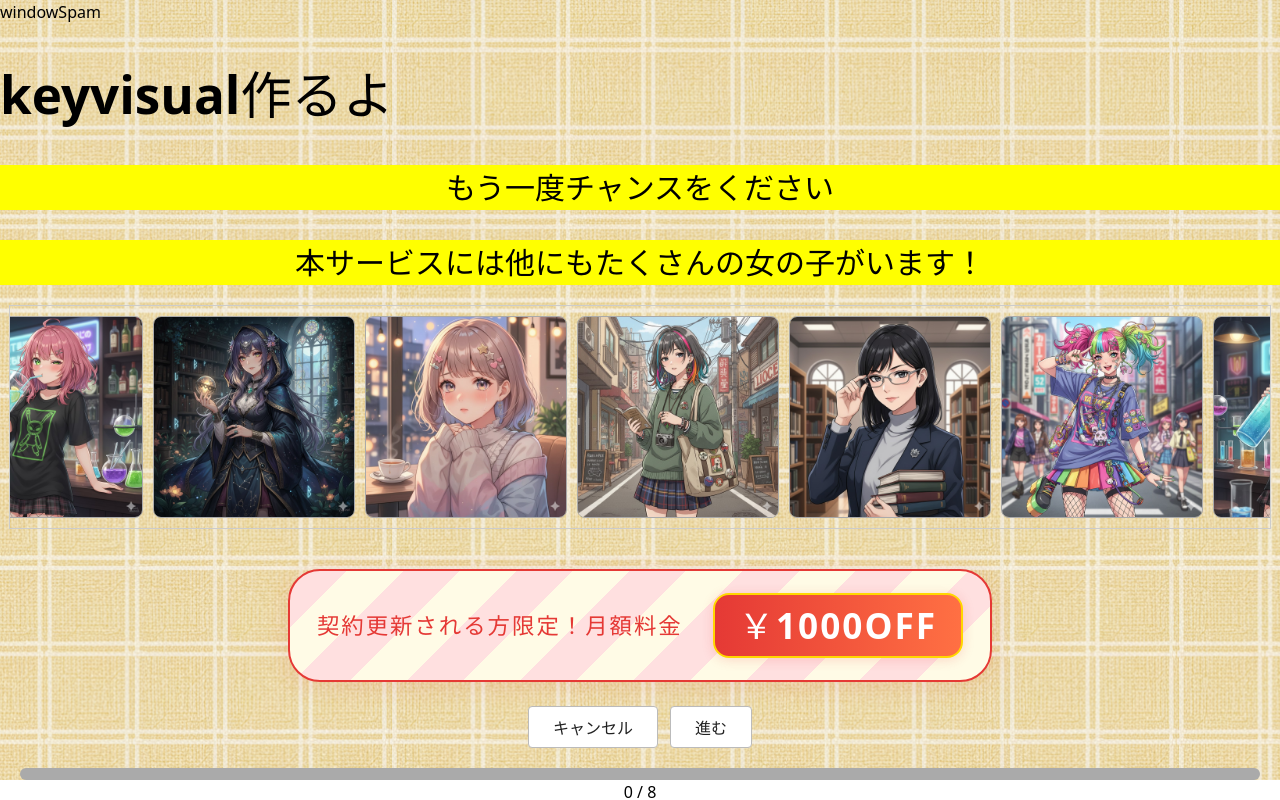
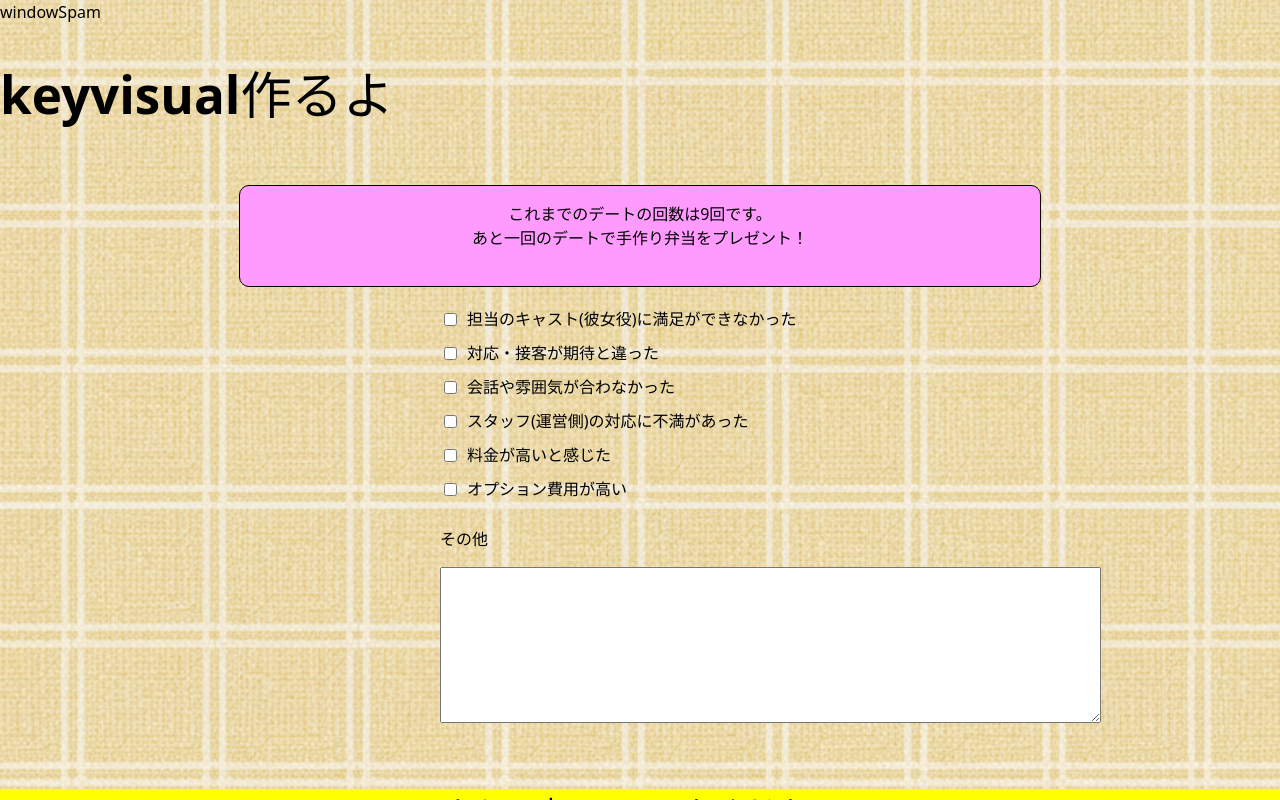
Before and after one commit to junpei-8/8-kanojo, a Vue app: page / in a window 1280 px wide. Both pictures are taken after a click on the button "ゲームスタート". Shown: the top 800 px of the page. Built offline with nearby package versions, Linux system fonts and the light colour scheme.

Commit message:
feat: 退会理由の実装を追加

```diff
--- a/src/App.vue
+++ b/src/App.vue
@@ -6,6 +6,7 @@ import OpeningScene from './fragments/scenes/OpeningScene.vue'
 import EndingScene from './fragments/scenes/EndingScene.vue'
 import GameButtons from './fragments/sections/GameButtons.vue'
 import KeyVisual from './fragments/sections/KeyVisual.vue'
+import ReasonSection from './fragments/sections/ReasonSection.vue'
 import OtherKanojoSection from './fragments/sections/OtherKanojoSection.vue'
 import GameFooter from './fragments/sections/GameFooter.vue'
 
@@ -77,6 +78,8 @@ function onProceed() {
 
       <KeyVisual />
 
+      <ReasonSection />
+
       <OtherKanojoSection
         :is-anomaly="gameState.currentAnomaly.id === 'otherKanojos'"
       />
--- /dev/null
+++ b/src/fragments/sections/ReasonSection.vue
@@ -0,0 +1,150 @@
+<script setup>
+import { ref, watch } from 'vue'
+const selectedReasons = ref([])
+
+const handleCheckboxChange = (event) => {
+  const value = event.target.value
+  if (event.target.checked) {
+    selectedReasons.value.push(value)
+  } else {
+    const index = selectedReasons.value.indexOf(value)
+    if (index > -1) {
+      selectedReasons.value.splice(index, 1)
+    }
+  }
+}
+
+watch(selectedReasons, (newValue) => {
+  if (newValue.length >= 3) {
+    window.location.href = '/'
+  }
+}, { deep: true })
+</script>
+
+<template>
+  <div class="container">
+    <div class="lunch-box">
+      <div class="box">
+        <p>これまでのデートの回数は9回です。<br>
+        あと一回のデートで手作り弁当をプレゼント！
+        </p>
+      </div>
+    </div>
+    <div class="cancel-reason">
+      <form action="/cancel" method="post">
+        <div class="cancel-reason-item">
+          <label for="cancel-reason-1">
+            <input type="checkbox" id="cancel-reason-1" name="cancel-reason" value="cast-dissatisfaction" @change="handleCheckboxChange">担当のキャスト(彼女役)に満足ができなかった
+          </label>
+        </div>
+        <div class="cancel-reason-item">
+          <label for="cancel-reason-2">
+            <input type="checkbox" id="cancel-reason-2" name="cancel-reason" value="service-dissatisfaction" @change="handleCheckboxChange">対応・接客が期待と違った
+          </label>
+        </div>
+        <div class="cancel-reason-item">
+          <label for="cancel-reason-3">
+            <input type="checkbox" id="cancel-reason-3" name="cancel-reason" value="conversation-mismatch" @change="handleCheckboxChange">会話や雰囲気が合わなかった
+          </label>
+        </div>
+        <div class="cancel-reason-item">
+          <label for="cancel-reason-4">
+            <input type="checkbox" id="cancel-reason-4" name="cancel-reason" value="staff-dissatisfaction" @change="handleCheckboxChange">スタッフ(運営側)の対応に不満があった
+          </label>
+        </div>
+        <div class="cancel-reason-item">
+          <label for="cancel-reason-5">
+            <input type="checkbox" id="cancel-reason-5" name="cancel-reason" value="price-high" @change="handleCheckboxChange">料金が高いと感じた
+          </label>
+        </div>
+        <div class="cancel-reason-item">
+          <label for="cancel-reason-6">
+            <input type="checkbox" id="cancel-reason-6" name="cancel-reason" value="option-price-high" @change="handleCheckboxChange">オプション費用が高い
+          </label>
+        </div>
+        <div class="cancel-reason-item">
+          <label for="cancel-reason-7">
+            <p>その他</p>
+          </label>
+            <textarea id="cancel-reason-7" name="cancel-reason" rows="10" cols="80"></textarea>
+        </div>
+      </form>
+    </div>
+  </div>
+</template>
+
+<style scoped>
+.container {
+  padding: 20px;
+  text-align: center;
+}
+
+button {
+  margin: 0 10px;
+  padding: 10px 20px;
+  border: 1px solid #000;
+  border-radius: 5px;
+  cursor: pointer;
+  transition: all 0.3s ease;
+}
+
+.yes-button:hover {
+  background-color: #bbdefb;
+  border-color: #1976d2;
+}
+
+.no-button:hover {
+  background-color: #ffcdd2;
+  border-color: #d32f2f;
+}
+
+.cancel-reason {
+  margin-top: 20px;
+}
+
+.cancel-reason-item {
+  margin: 10px 0;
+  text-align: left;
+  display: block;
+  width: 100%;
+  max-width: 400px;
+  margin-left: auto;
+  margin-right: auto;
+}
+
+.cancel-reason-item label {
+  display: flex;
+  align-items: center;
+  cursor: pointer;
+}
+
+.cancel-reason-item input[type="checkbox"] {
+  margin-right: 10px;
+  flex-shrink: 0;
+}
+
+.box {
+  width: 800px;
+  height: 100px;
+  background-color: #FF99FF;
+  border: 1px solid #000;
+  border-radius: 10px;
+  align-items: center;
+  justify-content: center;
+  margin-left: auto;
+  margin-right: auto;
+  animation: blink 1.5s infinite;
+}
+
+@keyframes blink {
+  0% {
+    background-color: #FF99FF;
+  }
+  50% {
+    background-color: #FFB3FF;
+  }
+  100% {
+    background-color: #FF99FF;
+  }
+}
+</style>
```
